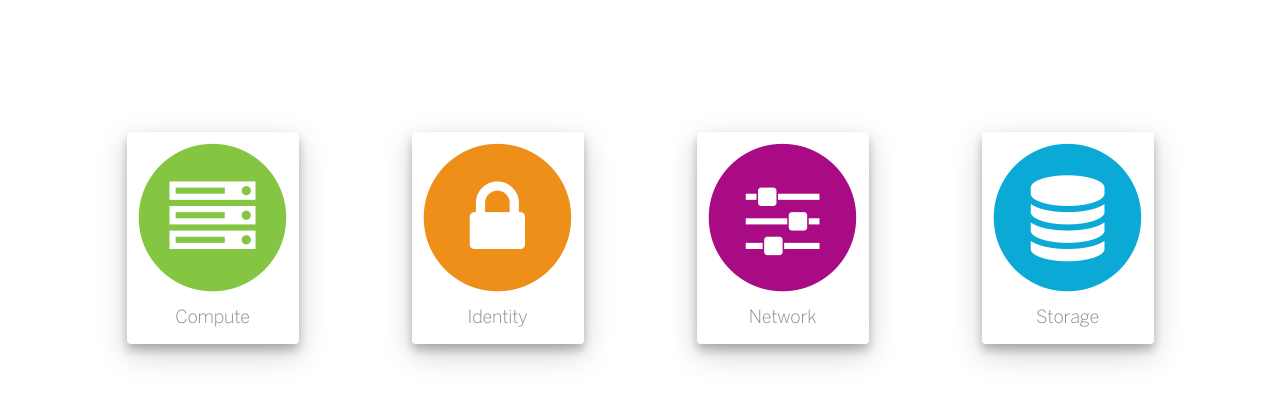
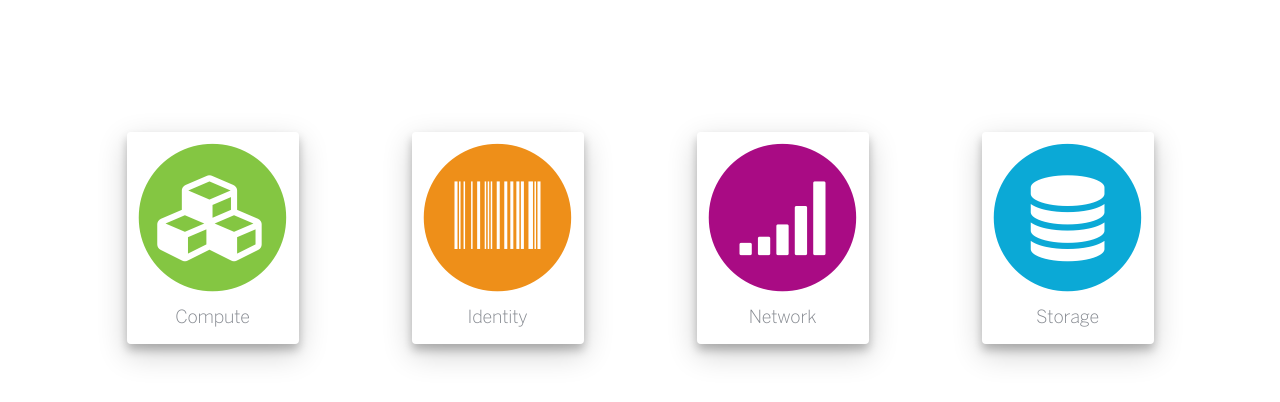
Before and after one commit to caleorourke/proof, a Jekyll site: the page built from portfolio.html, in a window 1280 px wide. Shown: the top 402 px of the page. Built offline with Jekyll 4.4.1, drawn with Linux system fonts in a browser that asks for light colours; nearby versions of some CDN libraries; Markdown is read by kramdown in place of the engine named in the settings; the repository's description, which GitHub fills in, is left out.

Commit message:
Update portfolio-two.html

```diff
--- a/_includes/partials/portfolio-two.html
+++ b/_includes/partials/portfolio-two.html
@@ -7,7 +7,7 @@
         <div class="u-text-center">
           <span class="fa-stack icon-large icon-green">
             <i class="fa fa-circle fa-stack-2x shadow"></i>
-            <i class="fa fa-server fa-stack-1x fa-inverse"></i>
+            <i class="fa fa-cubes fa-stack-1x fa-inverse"></i>
           </span>
           <h2 class="icon-caption">Compute</h2>
         </div>
@@ -17,7 +17,7 @@
         <div class="u-text-center">
           <span class="fa-stack icon-large icon-orange">
             <i class="fa fa-circle fa-stack-2x shadow"></i>
-            <i class="fa fa-lock fa-stack-1x fa-inverse"></i>
+            <i class="fa fa-barcode fa-stack-1x fa-inverse"></i>
           </span>
           <h2 class="icon-caption">Identity</h2>
         </div>
@@ -27,7 +27,7 @@
         <div class="u-text-center">
           <span class="fa-stack icon-large icon-purple">
             <i class="fa fa-circle fa-stack-2x shadow"></i>
-            <i class="fa fa-sliders fa-stack-1x fa-inverse"></i>
+            <i class="fa fa-signal fa-stack-1x fa-inverse"></i>
           </span>
           <h2 class="icon-caption">Network</h2>
         </div>
```
